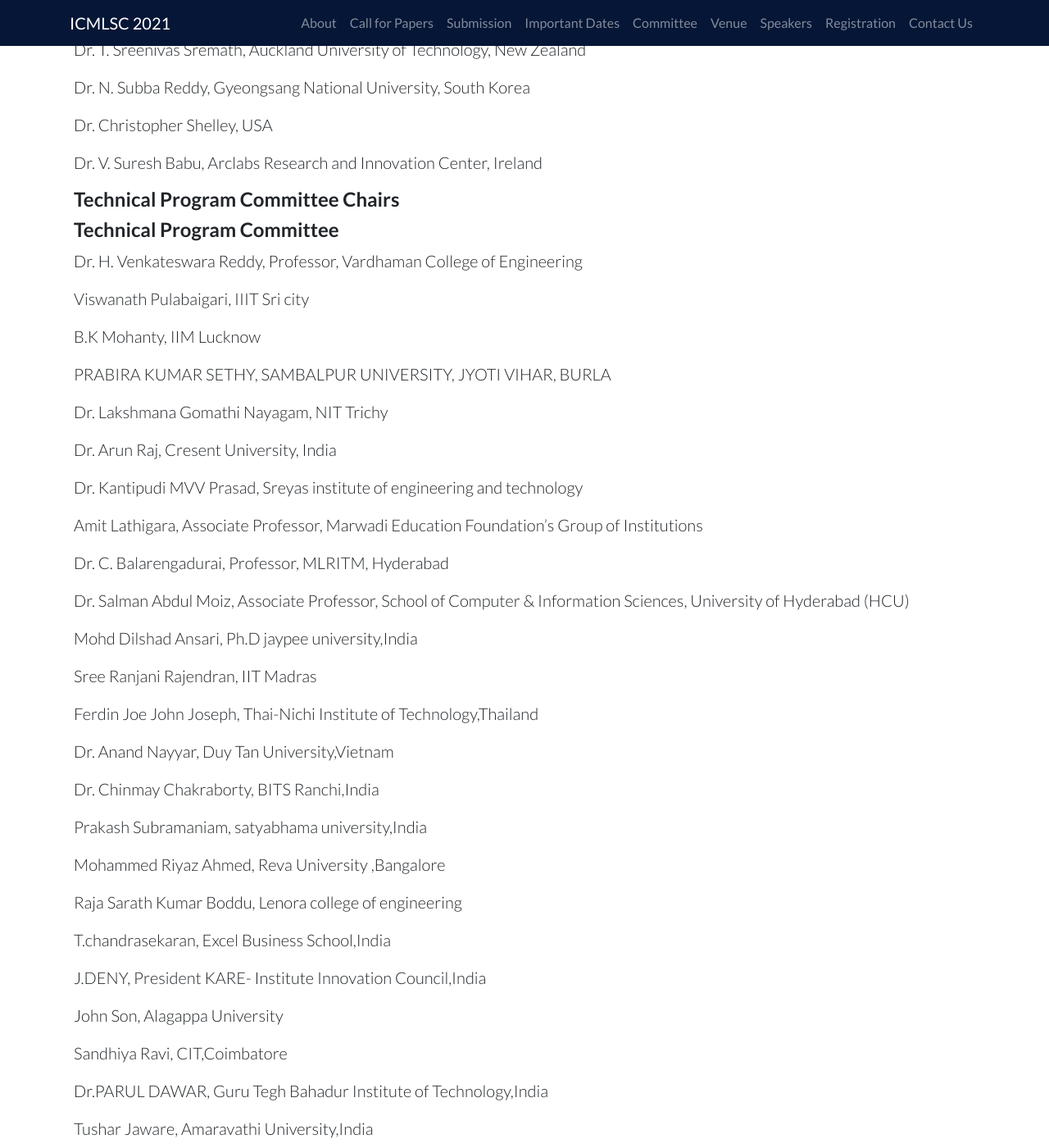
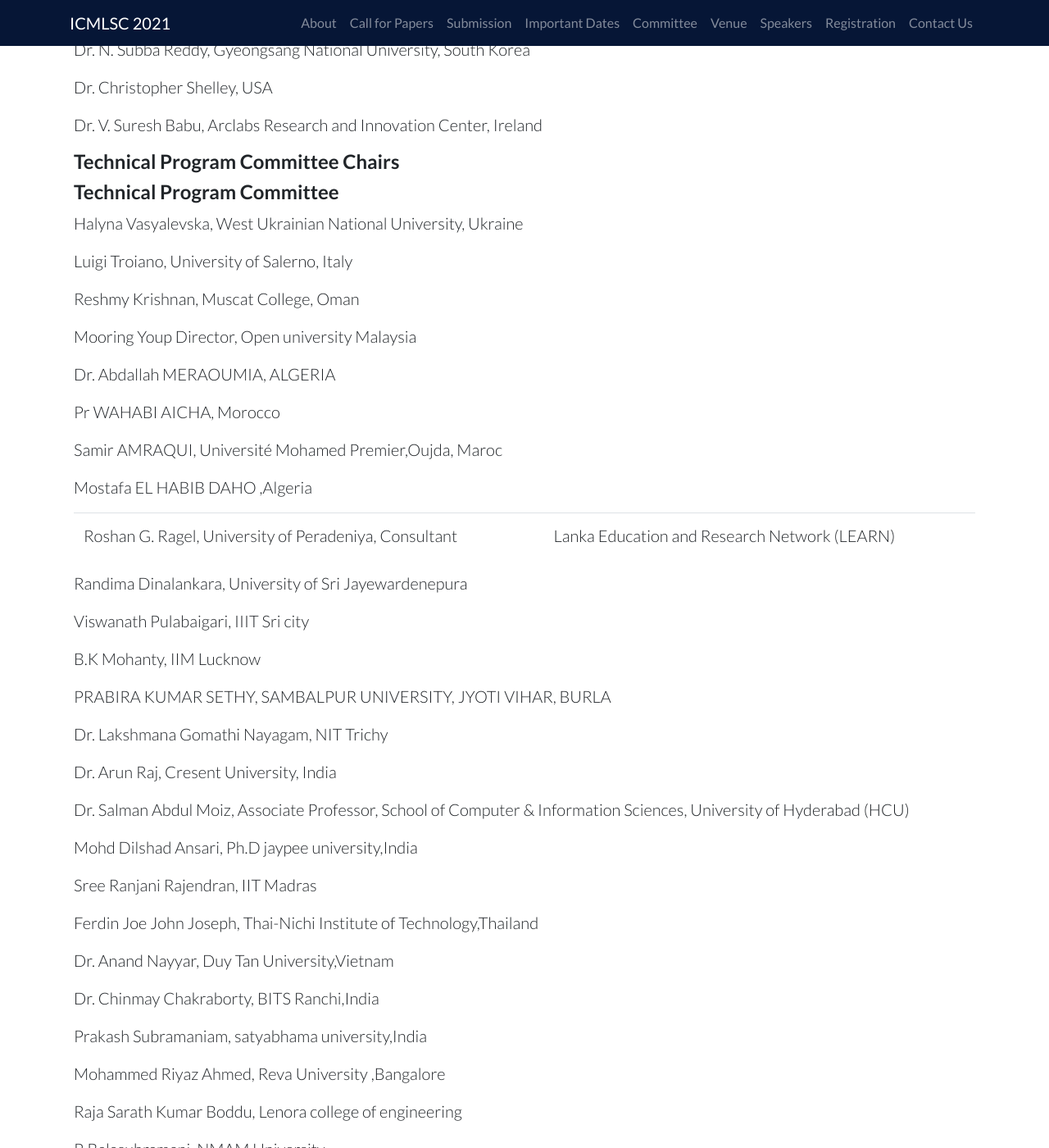
Before and after one commit to ieeevardhaman/icmlsc-website, a Jekyll site: the page built from pages/committee.md, in a window 1280 px wide and 1400 px high, scrolled down 2720 px. Shown: the whole window at 82% size. Built offline with Jekyll 4.4.1, drawn with Linux system fonts in a browser that asks for light colours; our own code applies the rules of GitHub Pages for plain Markdown files; some of the changed text lies outside the part shown.

Commit message:
Update committee.md
Names changes in TPC

```diff
--- a/pages/committee.md
+++ b/pages/committee.md
@@ -60,8 +60,6 @@
 
 Prof. Lindy Nelson, University of Southern Mississippi, USA
 
-Dr. Sanju Tiwari, MIR Labs, India
-
 Dr. Shishir Kumar Shandilya, VIT Bhopal University
 
 #### International Program Committee
@@ -104,7 +102,25 @@
 
 #### Technical Program Committee
 
-Dr. H. Venkateswara Reddy, Professor, Vardhaman College of Engineering
+Halyna Vasyalevska, West Ukrainian National University, Ukraine
+
+Luigi Troiano, University of Salerno, Italy
+
+Reshmy Krishnan,  Muscat College,  Oman
+
+Mooring Youp Director,  Open university Malaysia
+
+Dr. Abdallah MERAOUMIA, ALGERIA
+
+Pr WAHABI AICHA, Morocco
+
+Samir AMRAQUI, Université Mohamed Premier,Oujda, Maroc
+
+Mostafa EL HABIB DAHO ,Algeria
+
+Roshan G. Ragel,  University of Peradeniya, Consultant | Lanka Education and Research Network (LEARN)
+
+Randima Dinalankara, University of Sri Jayewardenepura
 
 Viswanath Pulabaigari,	IIIT Sri city
 
@@ -115,12 +131,6 @@
 Dr. Lakshmana Gomathi Nayagam, 	NIT Trichy
 
 Dr. Arun Raj, Cresent University, India
-
-Dr. Kantipudi MVV Prasad, Sreyas institute of engineering and technology
-
-Amit Lathigara,	Associate Professor, Marwadi Education Foundation's Group of Institutions
-
-Dr. C. Balarengadurai, Professor, MLRITM, Hyderabad
 
 Dr. Salman Abdul Moiz,	Associate Professor, School of Computer & Information Sciences, University of Hyderabad (HCU)
 
@@ -140,33 +150,11 @@
 
 Raja Sarath Kumar Boddu,	Lenora college of engineering
 
-T.chandrasekaran,	Excel Business School,India
-
-J.DENY,	President KARE- Institute Innovation Council,India
-
-John Son,	Alagappa University
-
-Sandhiya Ravi,	CIT,Coimbatore
-
-Dr.PARUL DAWAR,	Guru Tegh Bahadur Institute of Technology,India
-
-Tushar Jaware,	Amaravathi University,India
-
-Harihara Sudhan Ramakrishnan,	Corporate finance institute ,India
-
 R.Balasubramani,	NMAM University
 
 Dr. Vikram Kulkarni,	VIT university,Vellore
 
 Dr. Kodhmuri Venkat Satish,	IIIT SRIKAKULAM, India
-
-Professor Dr. K. V. Kale,	Dr. BAM University Aurangabad, India
-
-Prof. Dr. D S Guru,	Mysore University, Mysore, India
-
-Dr. Sidharth Dabhade,	MGM GYP College of CS & IT, Aurangabad
-
-Dr. Prapti D Deshmukh,	Principal, MGM GYP College of CS & IT, Aurangabad
 
 Dr. Mallikarjun Hangarge,	Karnatak Arts, Science and  Commerce College, Bidar
 
@@ -183,11 +171,6 @@
 Mr. Rajmohan Pardeshi, 	Karnatak Arts, Science and  Commerce College, Bidar, India
 
 Dr. Shilpa Shailesh Gite, Symbiosis Institute of Technology, Pune, India
-
-Dr. Anand Khandare, Thakur college of engineering and technology, India
-
-Dr. Hemant Kumar Gianey, Thapar Institute of Engineering &Technology, Patiala, India
-
 
 #### International Publicity chairs
 
```
